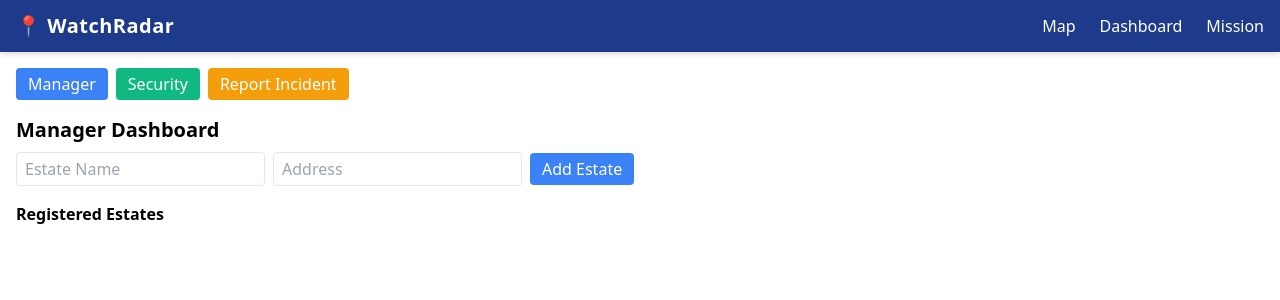
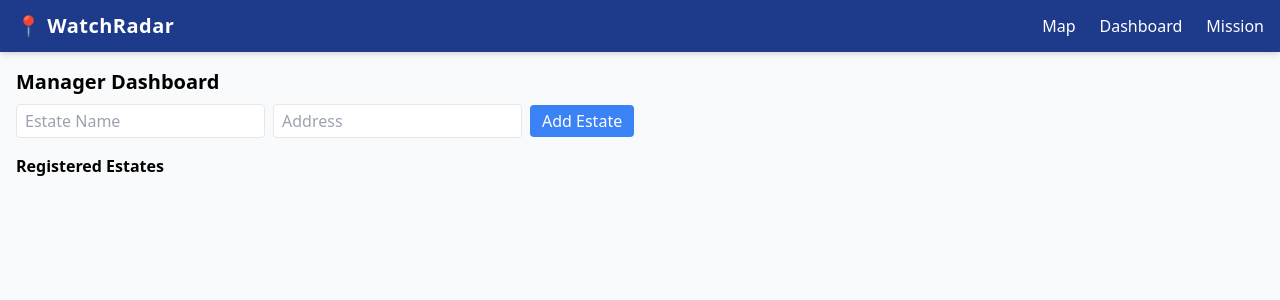
Before and after one commit to iamAswift/incident-frontend, a React (Create React App) app: page / in a window 1280 px wide. Shown: the top 300 px of the page. Built offline with nearby package versions, Linux system fonts and the light colour scheme.

Commit message:
Enable WatchRadar PWA install capability version 3

```diff
--- a/src/App.js
+++ b/src/App.js
@@ -1,47 +1,60 @@
-// src/App.jsx
-import React, { useState } from "react";
-import { BrowserRouter as Router, Routes, Route, Link } from "react-router-dom";
+// src/App.js
+import React, { useState, useEffect } from "react";
+import { BrowserRouter as Router, Routes, Route } from "react-router-dom";
 
 import ManagerDashboard from "./components/ManagerDashboard";
 import SecurityDashboard from "./components/SecurityDashboard";
 import IncidentForm from "./components/IncidentForm";
 import Navbar from "./components/Navbar";
+import { register } from "./serviceWorkerRegistration"; // PWA service worker
 
 export default function App() {
-  // Mock login / user selection for MVP
-  const [userType, setUserType] = useState("manager");
+  const [deferredPrompt, setDeferredPrompt] = useState(null);
+  const [showInstallBtn, setShowInstallBtn] = useState(false);
+
+  // Listen for PWA install event
+  useEffect(() => {
+    const handler = (e) => {
+      e.preventDefault();
+      setDeferredPrompt(e);
+      setShowInstallBtn(true);
+    };
+    window.addEventListener("beforeinstallprompt", handler);
+
+    return () => window.removeEventListener("beforeinstallprompt", handler);
+  }, []);
+
+  const handleInstallClick = async () => {
+    if (!deferredPrompt) return;
+    deferredPrompt.prompt();
+    const { outcome } = await deferredPrompt.userChoice;
+    console.log("User response to install:", outcome);
+    setDeferredPrompt(null);
+    setShowInstallBtn(false);
+  };
+
+  // Register service worker
+  useEffect(() => {
+    register();
+  }, []);
 
   return (
     <Router>
-      <Navbar />
-
-      <div className="p-4">
-        {/* Simple user type switch for MVP */}
-        <div className="mb-4 space-x-2">
-          <button
-            className="px-3 py-1 bg-blue-500 text-white rounded"
-            onClick={() => setUserType("manager")}
-          >
-            Manager
-          </button>
-          <button
-            className="px-3 py-1 bg-green-500 text-white rounded"
-            onClick={() => setUserType("security")}
-          >
-            Security
-          </button>
-          <button
-            className="px-3 py-1 bg-yellow-500 text-white rounded"
-            onClick={() => setUserType("reporter")}
-          >
-            Report Incident
-          </button>
+      <div className="min-h-screen bg-gray-50">
+        <Navbar />
+        {showInstallBtn && (
+          <div className="p-2 bg-blue-500 text-white text-center cursor-pointer" onClick={handleInstallClick}>
+            Install WatchRadar
+          </div>
+        )}
+        <div className="p-4">
+          <Routes>
+            <Route path="/" element={<ManagerDashboard />} />
+            <Route path="/manager" element={<ManagerDashboard />} />
+            <Route path="/security" element={<SecurityDashboard />} />
+            <Route path="/report" element={<IncidentForm />} />
+          </Routes>
         </div>
-
-        {/* Conditional rendering based on userType */}
-        {userType === "manager" && <ManagerDashboard />}
-        {userType === "security" && <SecurityDashboard />}
-        {userType === "reporter" && <IncidentForm />}
       </div>
     </Router>
   );
```
